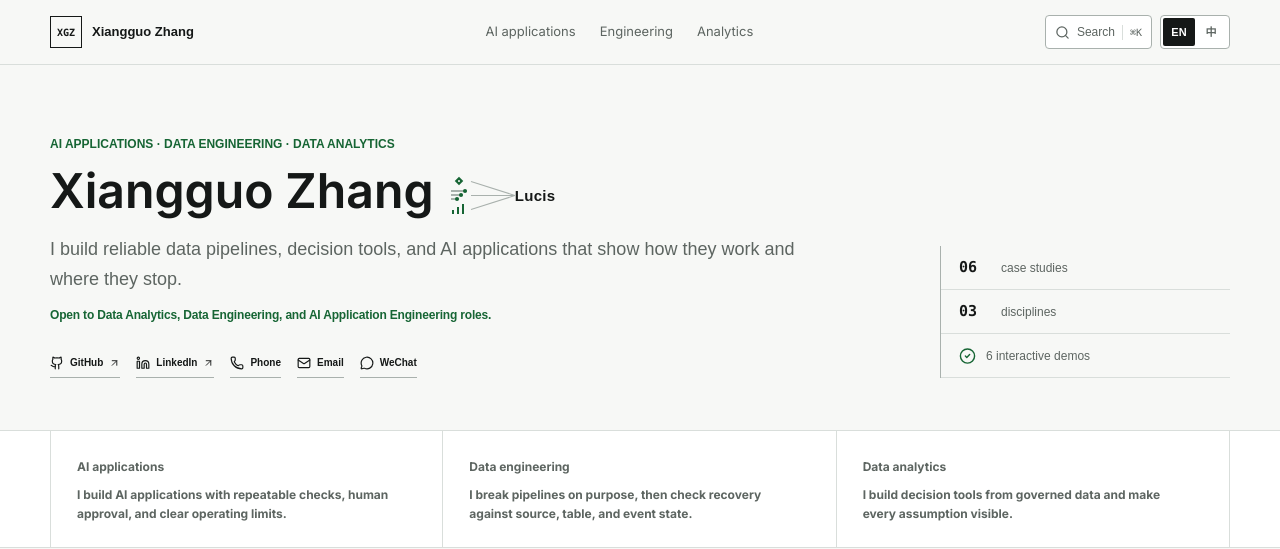
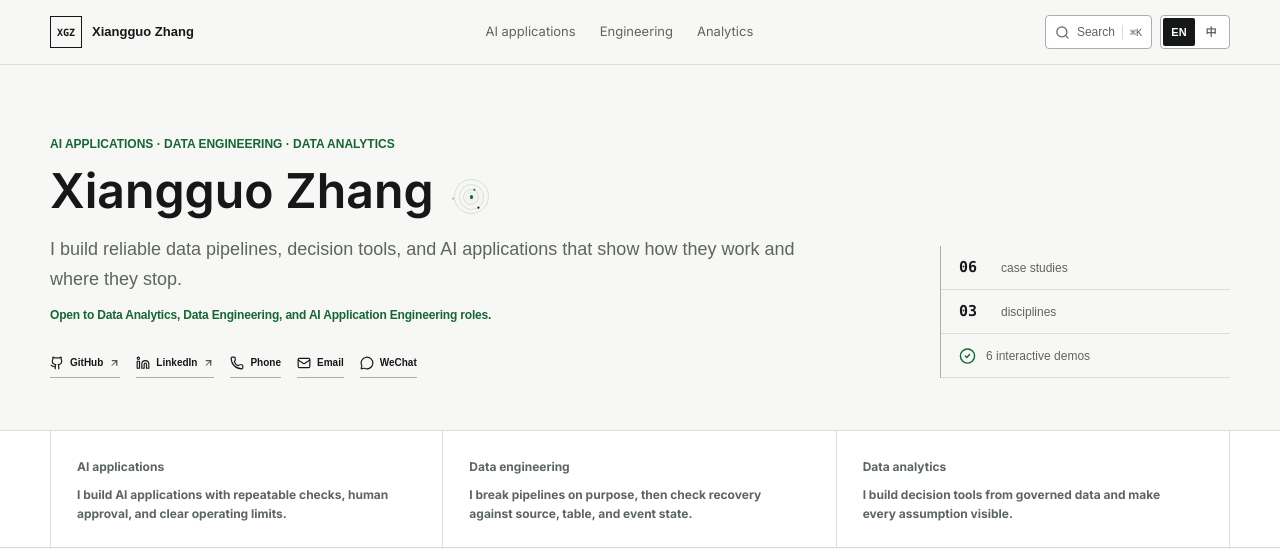
Before and after one commit to LucisZhang/portfolio-site, a Next.js app: page / in a window 1280 px wide. Shown: the top 549 px of the page. Built offline with nearby package versions, Linux system fonts and the light colour scheme.

Commit message:
feat: stage Lucis solar-system entrance

```diff
--- a/src/components/LucisOrbit.tsx
+++ b/src/components/LucisOrbit.tsx
@@ -1,39 +1,79 @@
 "use client";
 
-import { useEffect, useState } from "react";
+import { useEffect, useRef, useState, type CSSProperties } from "react";
 import { useI18n } from "@/lib/i18n";
 
-const sessionKey = "lucis-orbit-seen-v2";
+const sessionKey = "lucis-orbit-seen-v3";
+const entranceMs = 2500;
+
+/* One solar system, rendered large (viewport-center overlay) and small (beside the name).
+   Sun at the core; three planets stand for AI applications, data engineering, data analytics.
+   Readable labels are part of the hero scene only; the final mark stays small and unlabeled. */
+function SolarSystem({ labels }: { labels?: { sun: string; ai: string; engineering: string; analytics: string } }) {
+  return (
+    <>
+      <span className="lo-sun" />
+      {labels ? <span className="lo-sun-tag">{labels.sun}</span> : null}
+      <span className="lo-orbit lo-o1" />
+      <span className="lo-orbit lo-o2" />
+      <span className="lo-orbit lo-o3" />
+      <span className="lo-planet lo-p1"><i />{labels ? <span className="lo-tag"><b>{labels.ai}</b></span> : null}</span>
+      <span className="lo-planet lo-p2"><i />{labels ? <span className="lo-tag"><b>{labels.engineering}</b></span> : null}</span>
+      <span className="lo-planet lo-p3"><i />{labels ? <span className="lo-tag"><b>{labels.analytics}</b></span> : null}</span>
+    </>
+  );
+}
 
 export default function LucisOrbit() {
   const { locale } = useI18n();
-  const [entering, setEntering] = useState(false);
+  const markRef = useRef<HTMLDivElement>(null);
+  const [flight, setFlight] = useState<{ tx: number; ty: number; s: number } | null>(null);
 
   useEffect(() => {
     try {
       if (window.sessionStorage.getItem(sessionKey)) return;
       window.sessionStorage.setItem(sessionKey, "1");
-      const frame = window.requestAnimationFrame(() => setEntering(true));
-      const timer = window.setTimeout(() => setEntering(false), 1100);
+      const mark = markRef.current;
+      if (!mark) return;
+      const rect = mark.getBoundingClientRect();
+      // Keep in sync with the overlay size in lucis-orbit.css (min(64vmin, 420px)).
+      const overlaySize = Math.min(Math.min(window.innerWidth, window.innerHeight) * 0.64, 420);
+      const frame = window.requestAnimationFrame(() => setFlight({
+        tx: rect.left + rect.width / 2 - window.innerWidth / 2,
+        ty: rect.top + rect.height / 2 - window.innerHeight / 2,
+        s: rect.width / overlaySize,
+      }));
+      const timer = window.setTimeout(() => setFlight(null), entranceMs);
       return () => { window.cancelAnimationFrame(frame); window.clearTimeout(timer); };
-    } catch { /* Keep the static mark when session storage is unavailable. */ }
+    } catch { /* Keep the static symbol when session storage is unavailable. */ }
   }, []);
 
   return (
-    <div
-      className={`lucis-orbit${entering ? " is-entering" : ""}`}
-      data-testid="lucis-orbit"
-      data-entering={entering ? "true" : "false"}
-      aria-label={locale === "en" ? "Lucis mark: AI applications, data engineering, and data analytics signals converge into Lucis" : "Lucis 标记：AI 应用、数据工程与数据分析三路信号汇聚为 Lucis"}
-      role="img"
-    >
-      <span className="lucis-orbit-signal signal-ai" aria-hidden="true" />
-      <span className="lucis-orbit-signal signal-engineering" aria-hidden="true"><i /><i /><i /></span>
-      <span className="lucis-orbit-signal signal-analytics" aria-hidden="true"><i /><i /><i /></span>
-      <span className="lucis-orbit-line line-ai" aria-hidden="true" />
-      <span className="lucis-orbit-line line-engineering" aria-hidden="true" />
-      <span className="lucis-orbit-line line-analytics" aria-hidden="true" />
-      <span className="lucis-orbit-word" aria-hidden="true">Lucis</span>
-    </div>
+    <>
+      {flight ? (
+        <div
+          className="lucis-orbit-overlay"
+          data-testid="lucis-orbit-overlay"
+          aria-hidden="true"
+          style={{ "--tx": `${flight.tx}px`, "--ty": `${flight.ty}px`, "--s": flight.s } as CSSProperties}
+        >
+          <div className="lucis-orbit-system">
+          <SolarSystem labels={locale === "en"
+            ? { sun: "Lucis", ai: "AI Applications", engineering: "Data Engineering", analytics: "Data Analytics" }
+            : { sun: "Lucis", ai: "AI 应用", engineering: "数据工程", analytics: "数据分析" }} />
+        </div>
+        </div>
+      ) : null}
+      <div
+        ref={markRef}
+        className={`lucis-orbit${flight ? " is-entering" : ""}`}
+        data-testid="lucis-orbit"
+        data-entering={flight ? "true" : "false"}
+        aria-label={locale === "en" ? "Lucis symbol: a small solar system whose three planets stand for AI applications, data engineering, and data analytics" : "Lucis 标记：一个小太阳系，三颗行星分别代表 AI 应用、数据工程与数据分析"}
+        role="img"
+      >
+        <SolarSystem />
+      </div>
+    </>
   );
 }
--- a/src/styles/flourishes/lucis-orbit.css
+++ b/src/styles/flourishes/lucis-orbit.css
@@ -1,104 +1,112 @@
-/* Lucis mark: AI star point, engineering pipeline, analytics bars converge into "Lucis".
-   Fixed box, transform/opacity only entrance — no layout shift. */
+/* Lucis symbol: a small solar system. First session shows it viewport-center at hero
+   scale, then it shrinks — structure intact — into the static mark beside the name.
+   Fixed mark box, transform/opacity only, overlay is pointer-events:none. */
 .lucis-orbit {
-  --w: 104px; --h: 44px;
-  --a: 8px; --b: 22px; --c: 36px;
-  --x: 20px; --ll: 46px; --lm: 44px; --r: 17.6deg;
-  --ease: cubic-bezier(.2, .8, .2, 1);
   position: relative;
-  width: var(--w);
-  height: var(--h);
+  width: 40px;
+  height: 40px;
   flex: none;
-  overflow: hidden;
 }
 
-.lucis-orbit-signal, .lucis-orbit-line { position: absolute; display: block; }
+.lucis-orbit-overlay { position: fixed; inset: 0; z-index: 60; pointer-events: none; }
 
-/* AI applications: star point */
-.signal-ai {
-  left: 5px; top: calc(var(--a) - 3px);
-  width: 6px; height: 6px;
-  background: var(--green);
-  transform: rotate(45deg);
+/* Paper veil isolates the hero scene from the fully-rendered homepage beneath it. */
+.lucis-orbit-overlay::before {
+  content: "";
+  position: absolute; inset: 0;
+  background: var(--pa);
+  opacity: 0;
+  animation: lo-veil 2.4s linear both;
 }
-.signal-ai::after {
-  content: "";
-  position: absolute; inset: 2px;
-  background: var(--paper);
+
+@keyframes lo-veil { 10%, 60% { opacity: .96; } 0%, 88%, 100% { opacity: 0; } }
+
+.lucis-orbit-system {
+  position: absolute;
+  left: 50%; top: 50%;
+  width: min(64vmin, 420px);
+  height: min(64vmin, 420px);
+  transform: translate(-50%, -50%);
+}
+
+.lo-sun, .lo-orbit, .lo-planet { position: absolute; display: block; }
+
+.lo-sun {
+  inset: 45.5%;
+  border-radius: 50%;
+  background: var(--gr);
+  box-shadow: 0 0 10px color-mix(in srgb, var(--green) 55%, transparent);
+}
+
+.lo-orbit { border: 1px solid var(--li); border-radius: 50%; }
+.lo-o1 { inset: 30%; }
+.lo-o2 { inset: 18%; }
+.lo-o3 { inset: 6%; }
+
+.lo-planet { inset: 0; transform: rotate(var(--pa)); }
+.lo-planet i {
+  position: absolute;
+  left: 50%; top: var(--pt);
+  width: 4.6%; height: 4.6%;
+  margin: -2.3% 0 0 -2.3%;
   border-radius: 50%;
 }
+.lo-p1 { --pa: 25deg; --pt: 30%; }
+.lo-p1 i { background: var(--gr); }
+.lo-p2 { --pa: 145deg; --pt: 18%; }
+.lo-p2 i { width: 3.6%; height: 3.6%; margin: -1.8% 0 0 -1.8%; background: var(--ink); }
+.lo-p3 { --pa: 265deg; --pt: 6%; }
+.lo-p3 i { background: var(--wh); border: 1px solid var(--ld); }
 
-/* Data engineering: three-layer pipeline */
-.signal-engineering {
-  left: 0; top: calc(var(--b) - 5px);
-  width: 16px; height: 10px;
-  display: grid;
-  grid-template-rows: repeat(3, 2px);
-  align-content: space-between;
+/* Hero-scene labels: sun name below the core, planet names above each dot. Labels
+   counter-rotate against the orbit so they stay upright while planets revolve. */
+.lo-sun-tag, .lo-tag {
+  position: absolute;
+  left: 50%;
+  color: var(--ink);
+  font-size: clamp(10px, 2.4vmin, 15px);
+  letter-spacing: .04em;
+  white-space: nowrap;
 }
-.signal-engineering i {
-  display: block; position: relative;
-  width: 16px; height: 2px;
-  background: var(--ld);
+.lo-sun-tag {
+  top: calc(50% + 8%);
+  transform: translateX(-50%);
+  font-weight: 800;
 }
-.signal-engineering i::after {
-  content: "";
-  position: absolute; right: 0; top: -1px;
-  width: 4px; height: 4px;
-  border-radius: 50%;
-  background: var(--green);
+.lo-tag { top: var(--pt); transform: rotate(calc(-1 * var(--pa))); }
+.lo-tag b {
+  position: absolute;
+  left: 0; bottom: 9px;
+  transform: translateX(-50%);
+  font-weight: 600;
 }
-.signal-engineering i:nth-child(2) { width: 12px; }
-.signal-engineering i:nth-child(3) { width: 8px; }
+.lucis-orbit-overlay .lo-sun-tag, .lucis-orbit-overlay .lo-tag { animation: lo-tag 2.4s linear both; }
+.lucis-orbit-overlay .lo-tag { animation: lo-untag 8s linear infinite, lo-tag 2.4s linear both; }
 
-/* Data analytics: rising bars */
-.signal-analytics {
-  left: 1px; top: calc(var(--c) - 5px);
-  width: 14px; height: 10px;
-  display: flex; align-items: flex-end; gap: 3px;
-}
-.signal-analytics i { display: block; width: 2px; background: var(--green); }
-.signal-analytics i:nth-child(1) { height: 4px; }
-.signal-analytics i:nth-child(2) { height: 7px; }
-.signal-analytics i:nth-child(3) { height: 10px; }
+@keyframes lo-untag { to { transform: rotate(calc(-360deg - var(--pa))); } }
+@keyframes lo-tag { 0% { opacity: 0; } 16%, 55% { opacity: 1; } 85%, 100% { opacity: 0; } }
 
-/* Converging lines into the word */
-.lucis-orbit-line {
-  left: var(--x);
-  height: 1px;
-  background: var(--ld);
-  transform-origin: left center;
-}
-.line-ai { top: var(--a); width: var(--ll); transform: rotate(var(--r)); }
-.line-engineering { top: var(--b); width: var(--lm); }
-.line-analytics { top: var(--c); width: var(--ll); transform: rotate(calc(-1 * var(--r))); }
+/* Overlay-only motion: planets orbit slowly while the whole system flies to the name. */
+.lucis-orbit-overlay .lo-planet { animation: lo-spin 8s linear infinite; }
+.lucis-orbit-overlay .lucis-orbit-system { animation: lo-fly 2.4s cubic-bezier(.3, .7, .2, 1) both; }
 
-.lucis-orbit-word {
-  position: absolute; right: 0; top: 50%;
-  transform: translateY(-50%);
-  font-size: 15px; font-weight: 800; letter-spacing: .02em; line-height: 1;
+@keyframes lo-spin { to { transform: rotate(calc(var(--pa) + 360deg)); } }
+@keyframes lo-fly {
+  0% { opacity: 0; transform: translate(-50%, -50%) scale(1.04); }
+  16% { opacity: 1; transform: translate(-50%, -50%) scale(1); }
+  55% { opacity: 1; transform: translate(-50%, -50%) scale(1); }
+  88% { opacity: 1; }
+  100% { opacity: 0; transform: translate(calc(-50% + var(--tx, 0px)), calc(-50% + var(--ty, 0px))) scale(var(--s, .12)); }
 }
 
-/* First-session entrance (~0.96s): scattered, larger signals settle into the mark. */
-.is-entering .signal-ai { --dx: -10px; --dy: -12px; --rot: 45deg; animation: lo-s .8s var(--ease) both; }
-.is-entering .signal-engineering { --dx: -14px; animation: lo-s .88s var(--ease) both; }
-.is-entering .signal-analytics { --dx: -10px; --dy: 12px; animation: lo-s .96s var(--ease) both; }
-.is-entering .lucis-orbit-line { animation: lo-l .3s var(--ease) .56s both; }
-.is-entering .lucis-orbit-word { animation: lo-w .34s var(--ease) .64s both; }
-
-@keyframes lo-s { 0% { opacity: 0; transform: translate(var(--dx, 0), var(--dy, 0)) scale(1.7) rotate(var(--rot, 0deg)); } }
-@keyframes lo-l { 0% { opacity: 0; scale: 0 1; } }
-@keyframes lo-w { 0% { opacity: 0; transform: translateY(-50%) translateX(8px); } }
+.lucis-orbit.is-entering { animation: lo-mark 2.4s linear both; }
+@keyframes lo-mark { 0%, 86% { opacity: 0; } 100% { opacity: 1; } }
 
 @media (prefers-reduced-motion: reduce) {
-  .is-entering .lucis-orbit-signal, .is-entering .lucis-orbit-line, .is-entering .lucis-orbit-word { animation: none; }
+  .lucis-orbit-overlay { display: none; }
+  .lucis-orbit.is-entering { animation: none; }
 }
 
 @media (max-width: 640px) {
-  .lucis-orbit {
-    --w: 88px; --h: 34px;
-    --a: 6px; --b: 17px; --c: 28px;
-    --x: 17px; --ll: 40px; --lm: 38px; --r: 16.2deg;
-  }
-  .lucis-orbit-word { font-size: 12px; }
+  .lucis-orbit { width: 32px; height: 32px; }
 }
```
Also changed, not shown: 1 other file (tests, documents, lock files or other folders).
